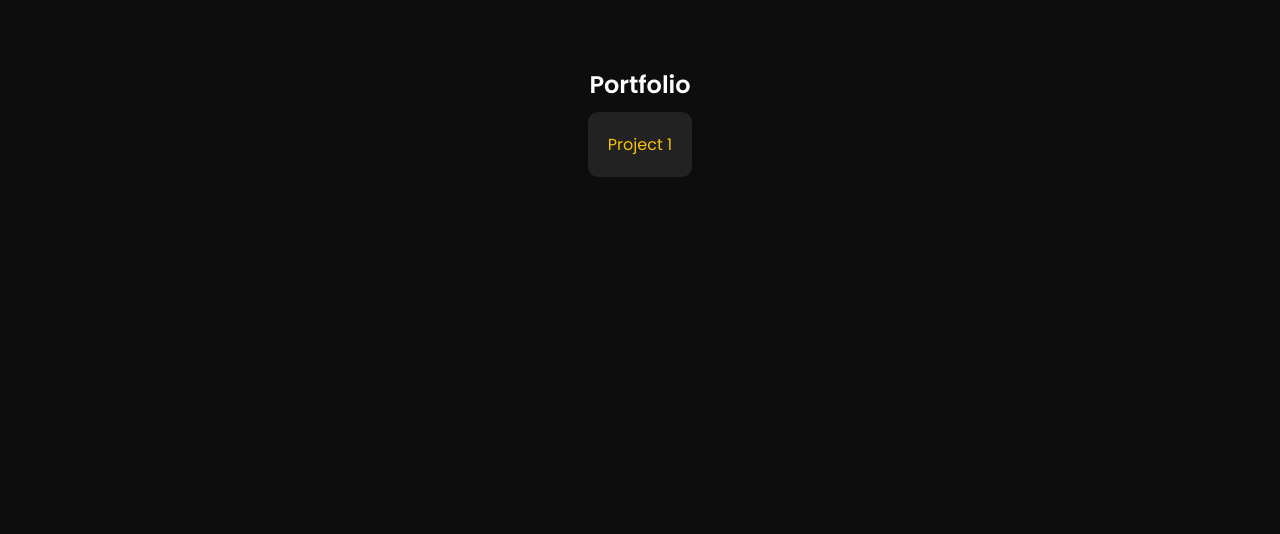
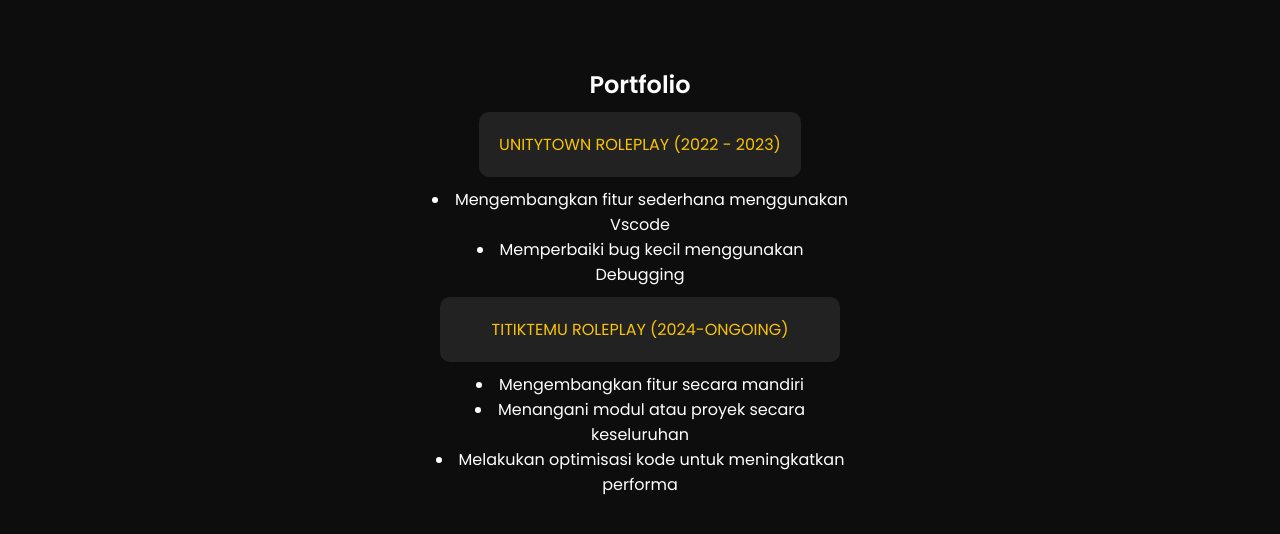
Before and after one commit to Notkizzyy/cv.github.io, a plain HTML site: page porto.html in a window 1280 px wide. Shown: the part 50-584 px from the top of the page. Drawn offline with Linux system fonts and the light colour scheme.

Commit message:
Update porto.html

```diff
--- a/porto.html
+++ b/porto.html
@@ -30,7 +30,14 @@
     <section class="portfolio">
         <h2>Portfolio</h2>
         <div class="portfolio-items">
-            <div class="item">Project 1</div>
+            <div class="item">UNITYTOWN ROLEPLAY (2022 - 2023)</div>
+            <li><a class="hover">Mengembangkan fitur sederhana menggunakan Vscode</a></li>
+            <li><a class="hover">Memperbaiki bug kecil menggunakan Debugging</a></li>
+            </div>
+            <div class="item">TITIKTEMU ROLEPLAY (2024-ONGOING)</div>
+            <li><a>Mengembangkan fitur secara mandiri</a></li>
+            <li><a>Menangani modul atau proyek secara keseluruhan</a></li>
+            <li><a>Melakukan optimisasi kode untuk meningkatkan performa</a></li>
         </div>
     </section>
 
```
